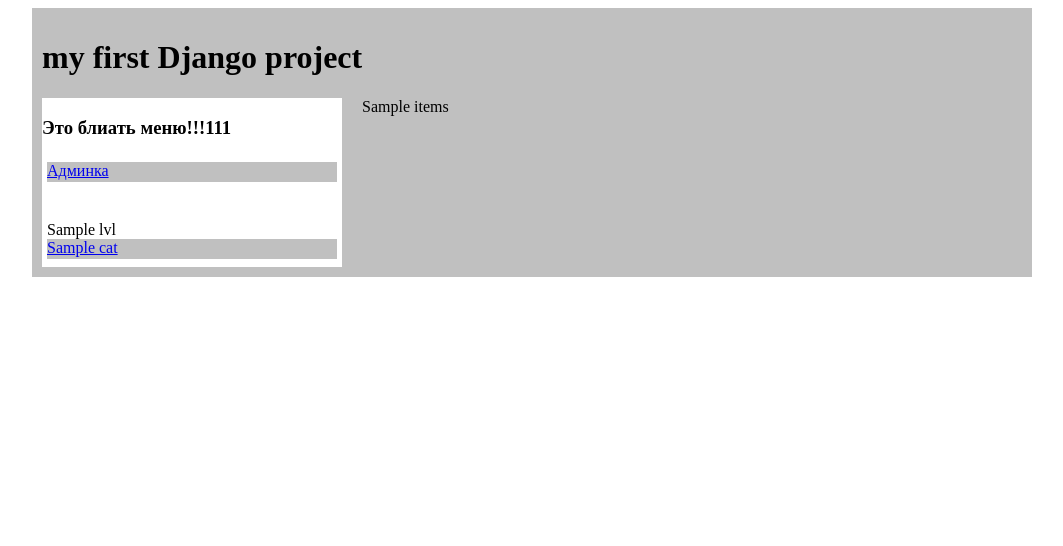
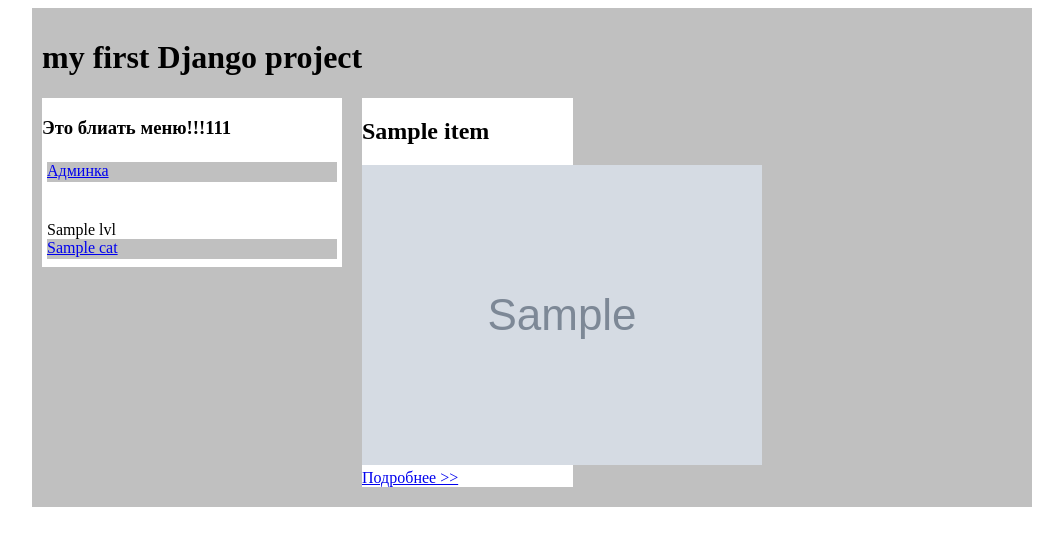
Before and after one commit to fdkitamory/DjangoSimpleCatalog, a Django app: template templates/categories.html in a window 1280 px wide. Shown: the top 546 px of the page, without its empty margins (108-1171 px from the left). Run offline with Django 3.2, Linux system fonts and the light colour scheme; the template is opened without the code that fills it: most values are stand-ins (such as "Sample title", 1, 10 or a date in 2020); grey boxes marked "Sample" are stand-in pictures; parts of the project's set-up code (start-up, migrations or seed data) failed here and were passed over.

Commit message:
Коммит для переноса домой, ничего полезного не написал

```diff
--- a/templates/categories.html
+++ b/templates/categories.html
@@ -3,16 +3,15 @@
 {% block content %}
 
 <ul class="prod_list">
-{#    {% for item in items %}#}
-{#        <li class="prod_list__item">#}
-{#            <h2>{{ item.title }}</h2>#}
-{#            <div class="prod_lis__img">#}
-{#                <img src="{{ item.image }}" alt="{{ item.category }}"/>#}
-{#            </div>#}
-{#            <a href="/{{ item.category.slug }}/{{ item.slug }}/">Подробнее >> </a>#}
-{#        </li>#}
-        {{ items }}
-{#    {% endfor %}#}
+    {% for item in items %}
+        <li class="prod_list__item">
+            <h2>{{ item.title }}</h2>
+            <div class="prod_lis__img">
+                <img src="{{ item.image }}" alt="{{ item.category }}"/>
+            </div>
+            <a href="/{{ item.category.slug }}/{{ item.slug }}/">Подробнее >> </a>
+        </li>
+    {% endfor %}
 </ul>
 
 
```
Also changed, not shown: catalog/views.py (+4 -4 lines).
